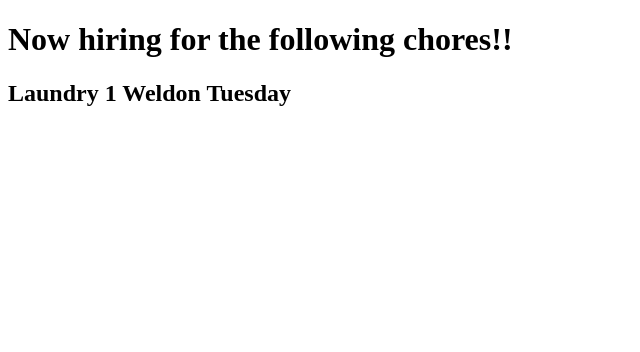
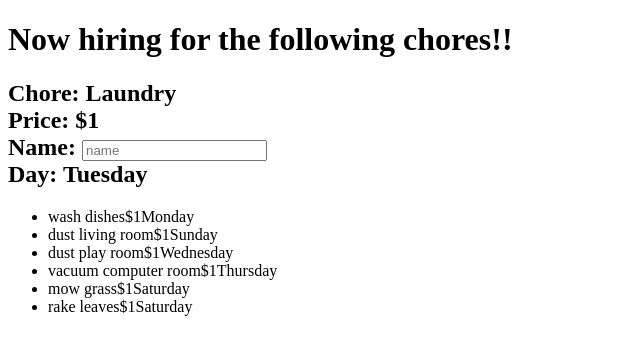
Before and after one commit to weldon0405/crud-app-ng4, an Angular app: page / in a window 1280 px wide. Shown: the top 352 px of the page, without its empty margins (0-640 px from the left). Built offline with nearby package versions, Linux system fonts and the light colour scheme.

Commit message:
binding and list

```diff
--- a/src/app/app.component.html
+++ b/src/app/app.component.html
@@ -2,8 +2,16 @@
   {{title}}
 </h1>
 <h2>
-  {{chore.chore}}
-  {{chore.price}}
-  {{chore.person}}
-  {{chore.day}}
+  <div><label>Chore: </label>{{chore.chore}}</div>
+  <div><label>Price: </label>${{chore.price}}</div>
+  <div>
+    <label>Name: </label>
+    <input [(ngModel)]="chore.name" placeholder="name">
+  </div>
+  <div><label>Day: </label>{{chore.day}}</div>
 </h2>
+<ul class="heroes">
+  <li *ngFor="let chore of chores">
+    <span class="badge">{{chore.chore}}</span>${{chore.price}}{{chore.day}}
+  </li>
+</ul>
--- a/src/app/app.component.ts
+++ b/src/app/app.component.ts
@@ -1,4 +1,20 @@
 import { Component } from '@angular/core';
+
+export class Chores {
+  chore: string;
+  price: number;
+  name: string;
+  day: string;
+}
+
+const CHORES: Chores[] = [
+  { chore: "wash dishes", price: 1, name: "", day: "Monday" },
+  { chore: "dust living room", price: 1, name: "", day: "Sunday" },
+  { chore: "dust play room", price: 1, name: "", day: "Wednesday" },
+  { chore: "vacuum computer room", price: 1, name: "", day: "Thursday" },
+  { chore: "mow grass", price: 1, name: "", day: "Saturday" },
+  { chore: "rake leaves", price: 1, name: "", day: "Saturday" }
+];
 
 @Component({
   selector: 'app-root',
@@ -11,14 +27,9 @@ export class AppComponent {
   // add chore here
   chore: Chores = {
     chore: 'Laundry',
-    price: 1,
-    person: 'Weldon',
-    day: 'Tuesday'};
+    price: 1.00,
+    name: '',
+    day: 'Tuesday'
+  };
+  chores = CHORES;
 }
-
-export class Chores {
-  chore: string;
-  price: number;
-  person: string;
-  day: string;
-}
--- a/src/index.html
+++ b/src/index.html
@@ -2,7 +2,7 @@
 <html>
 <head>
   <meta charset="utf-8">
-  <title>MeanCrudTutorial</title>
+  <title>ChoreApp-MeanCrudTutorial</title>
   <base href="/">
 
   <meta name="viewport" content="width=device-width, initial-scale=1">
```
Also changed, not shown: 1 other file (tests, documents, lock files or other folders).
